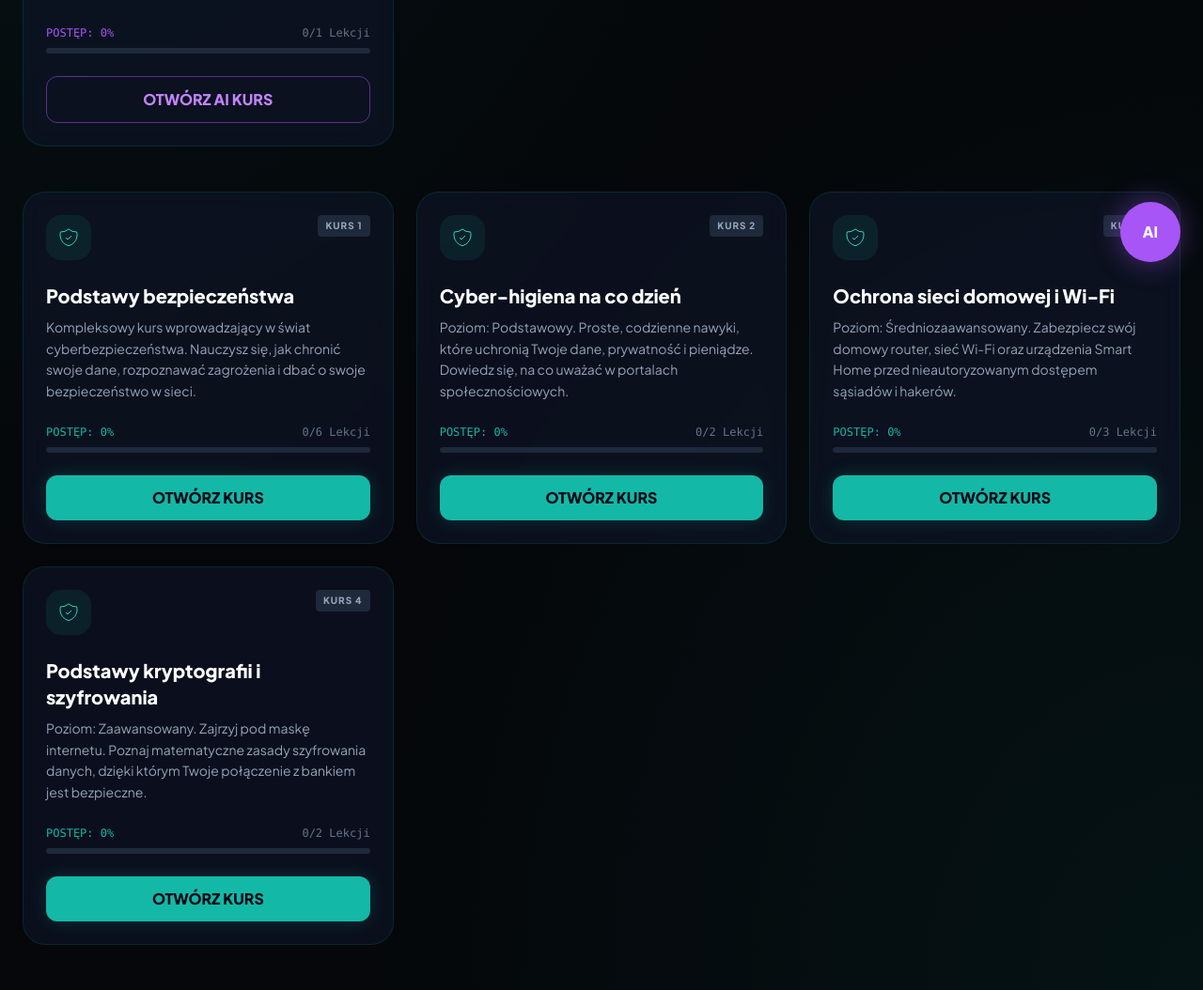
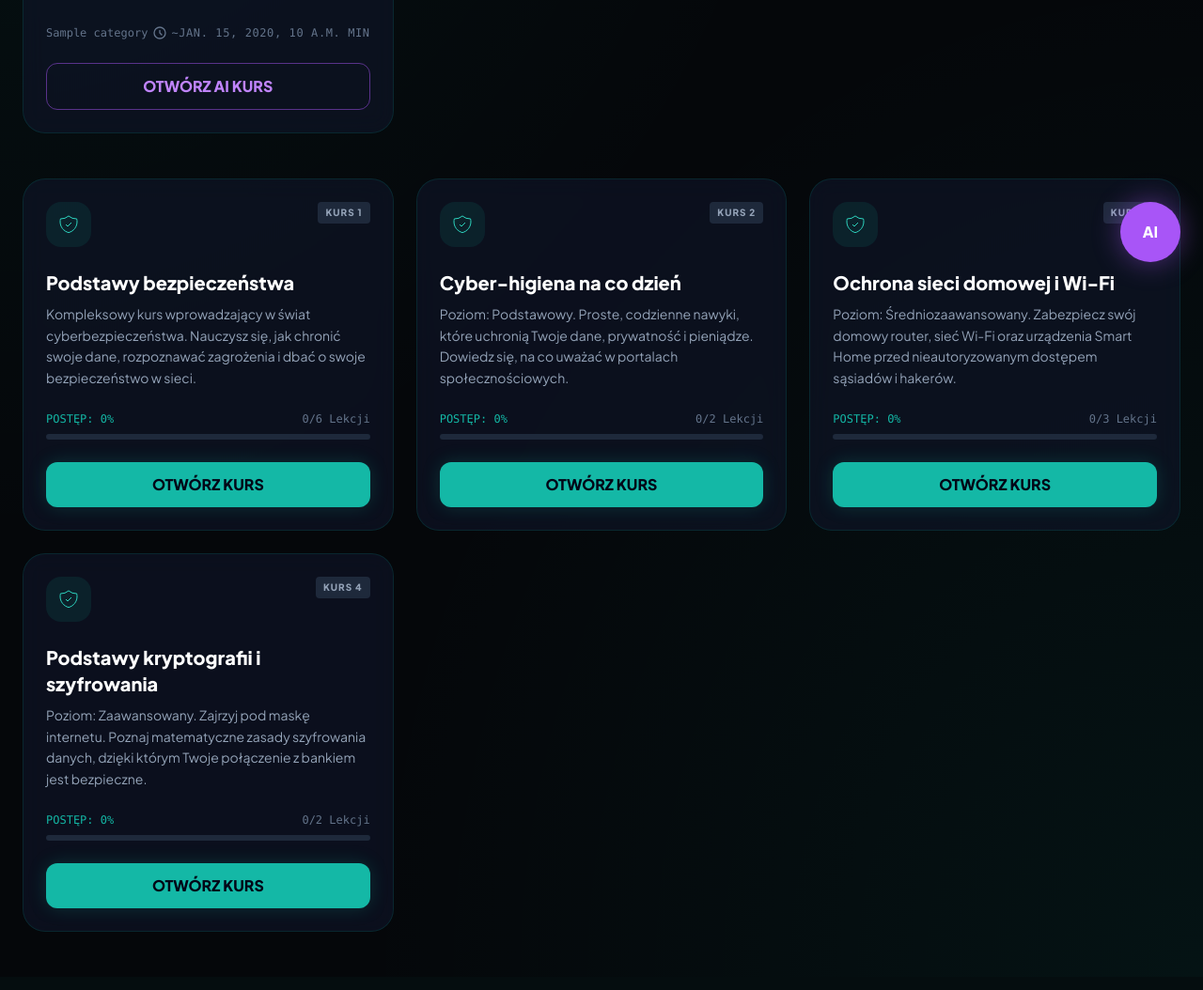
Before and after one commit to 3RZ-code/KOSCIUSZKON_2026, a Django app: template learning_platform/backend/templates/home.html in a window 1280 px wide. Shown: the part 497-1551 px from the top of the page at 94% size. After the commit the page ends 1489 px from the top, so only its background shows below. Run offline with Django 5.2, Linux system fonts and the light colour scheme; data comes from the database, SQL or seed files in the repository; tables that the repository leaves empty hold one stand-in row (values such as "Sample post"); the template is opened without the code that fills it: values that come from a table or form of the project are taken from there, most other values are stand-ins (such as "Sample title", 1, 10 or a date in 2020); some libraries are stand-ins or nearby versions.

Commit message:
kafelek ai

```diff
--- a/learning_platform/backend/templates/home.html
+++ b/learning_platform/backend/templates/home.html
@@ -40,14 +40,18 @@
                                 {{ course.description }}
                             </p>
 
-                            <div class="space-y-2">
-                                <div class="flex justify-between text-xs font-mono">
-                                    <span class="text-purple-500">POSTĘP: <span data-course-percent>0%</span></span>
-                                    <span class="text-slate-500" data-course-count>0/{{ course.lessons|length }} Lekcji</span>
-                                </div>
-                                <div class="h-1.5 w-full bg-slate-800 rounded-full overflow-hidden">
-                                    <div class="h-full bg-purple-500 shadow-[0_0_10px_#a855f7]" data-course-fill style="width: 0%"></div>
-                                </div>
+                            <div class="flex justify-between items-center text-xs font-mono text-slate-500">
+                                <span>{{ course.category }}</span>
+
+                                <span class="flex items-center gap-1 uppercase tracking-wider">
+                                    <svg class="w-4 h-4 text-slate-500" fill="none" stroke="currentColor" viewBox="0 0 24 24">
+                                        <path stroke-linecap="round"
+                                            stroke-linejoin="round"
+                                            stroke-width="2"
+                                            d="M12 8v4l3 3m6-3a9 9 0 11-18 0 9 9 0 0118 0z" />
+                                    </svg>
+                                    ~{{ course.estimated_time }} MIN
+                                </span>
                             </div>
 
                             <a href="{% url 'ai_course_detail' course.id %}"
```
